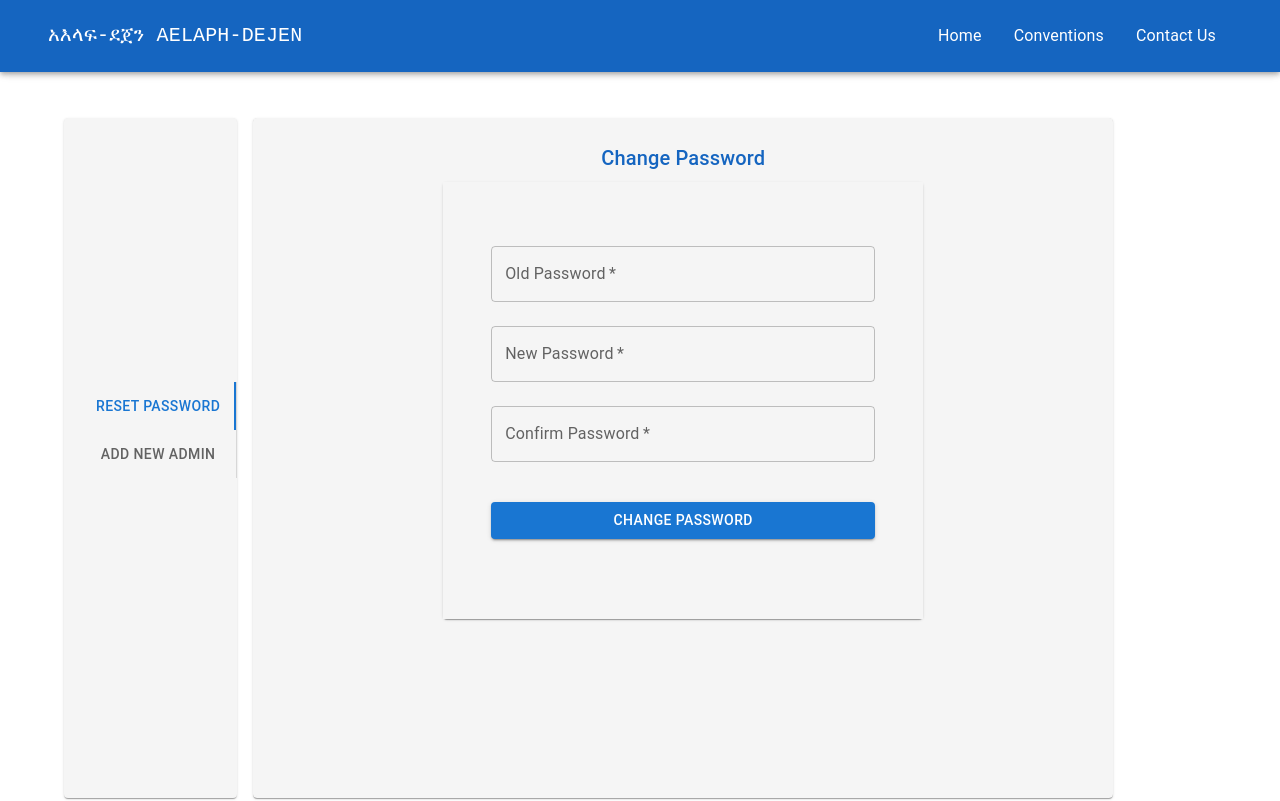
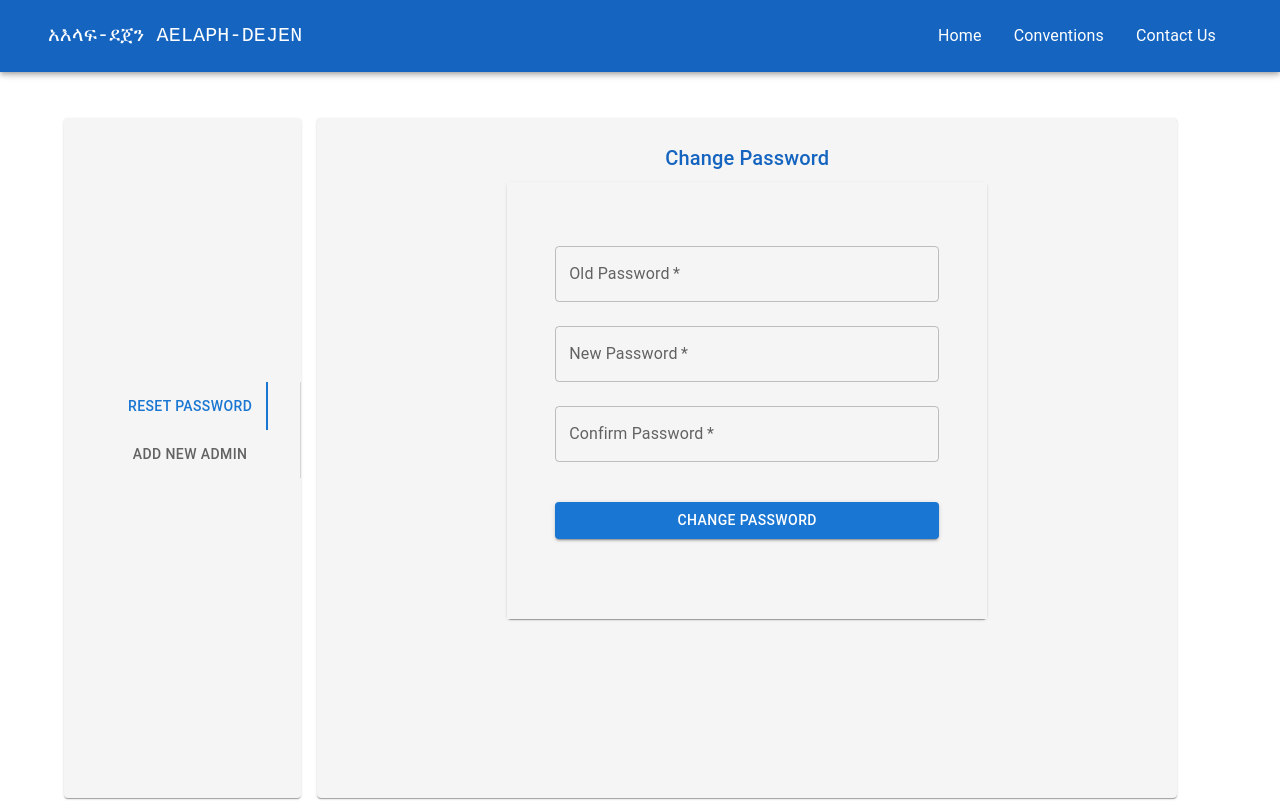
Before and after one commit to HezekielT/Aelaf_Dejen_WebApp, a React (Create React App) app in the folder client/: page /dashboard/accounts in a window 1280 px wide. Shown: the top 801 px of the page. Built offline with nearby package versions, Linux system fonts and the light colour scheme.

Commit message:
finished manage account

```diff
--- a/client/src/components/Admin/Manage_Account.js
+++ b/client/src/components/Admin/Manage_Account.js
@@ -335,7 +335,7 @@ function Manage_Account(props) {
                             onChange={handleChange}
                             scrollButtons="auto"
                             aria-label="Vertical Tabs"
-                            sx={{ mt: 33,borderRight: 1, borderColor: 'divider', }}
+                            sx={{px: 4, mt: 33,borderRight: 1, borderColor: 'divider', }}
                         >
                             <Tab label="Reset Password" {...tabProps(0)}/>
                             <Tab label="Add New Admin" {...tabProps(1)}/>
```
